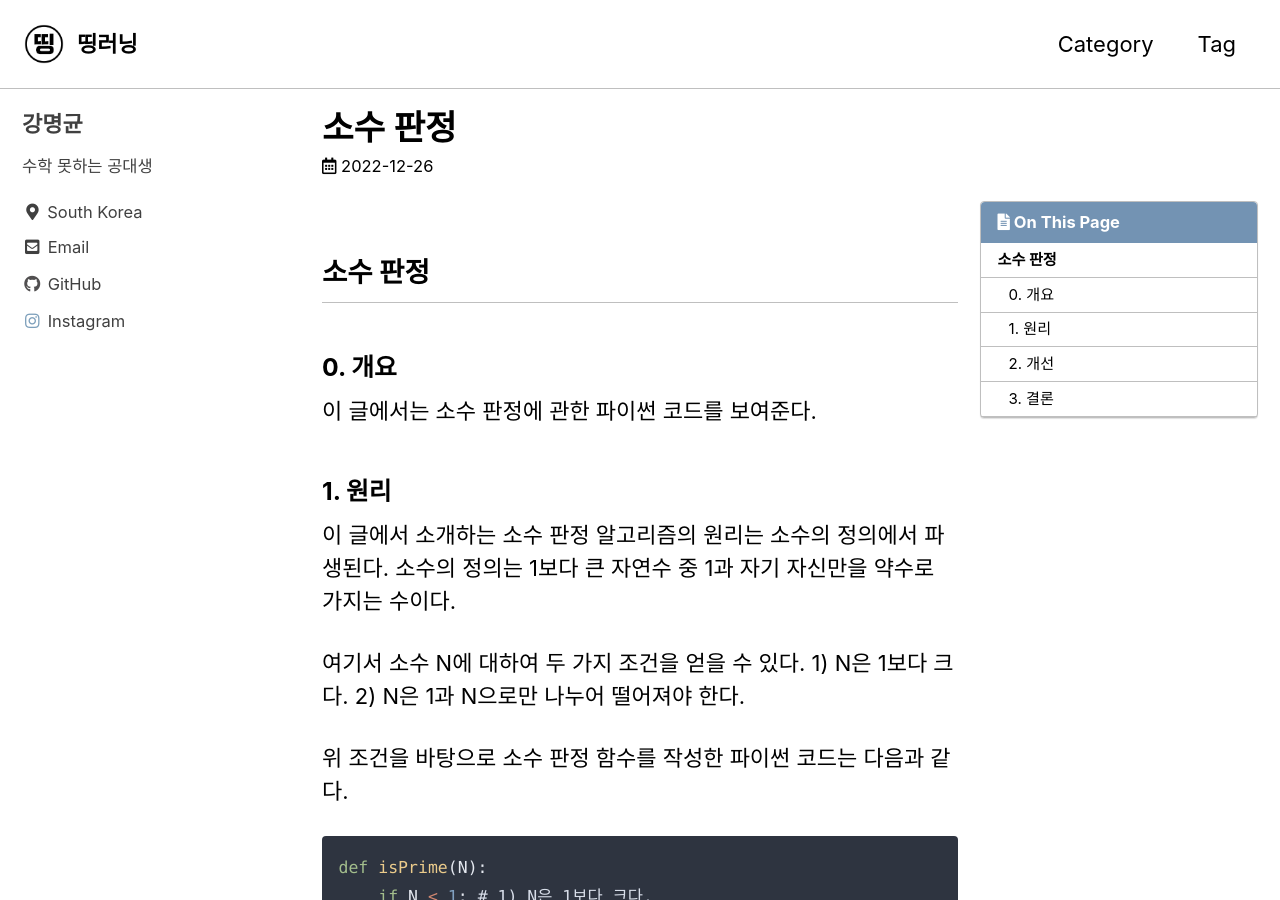
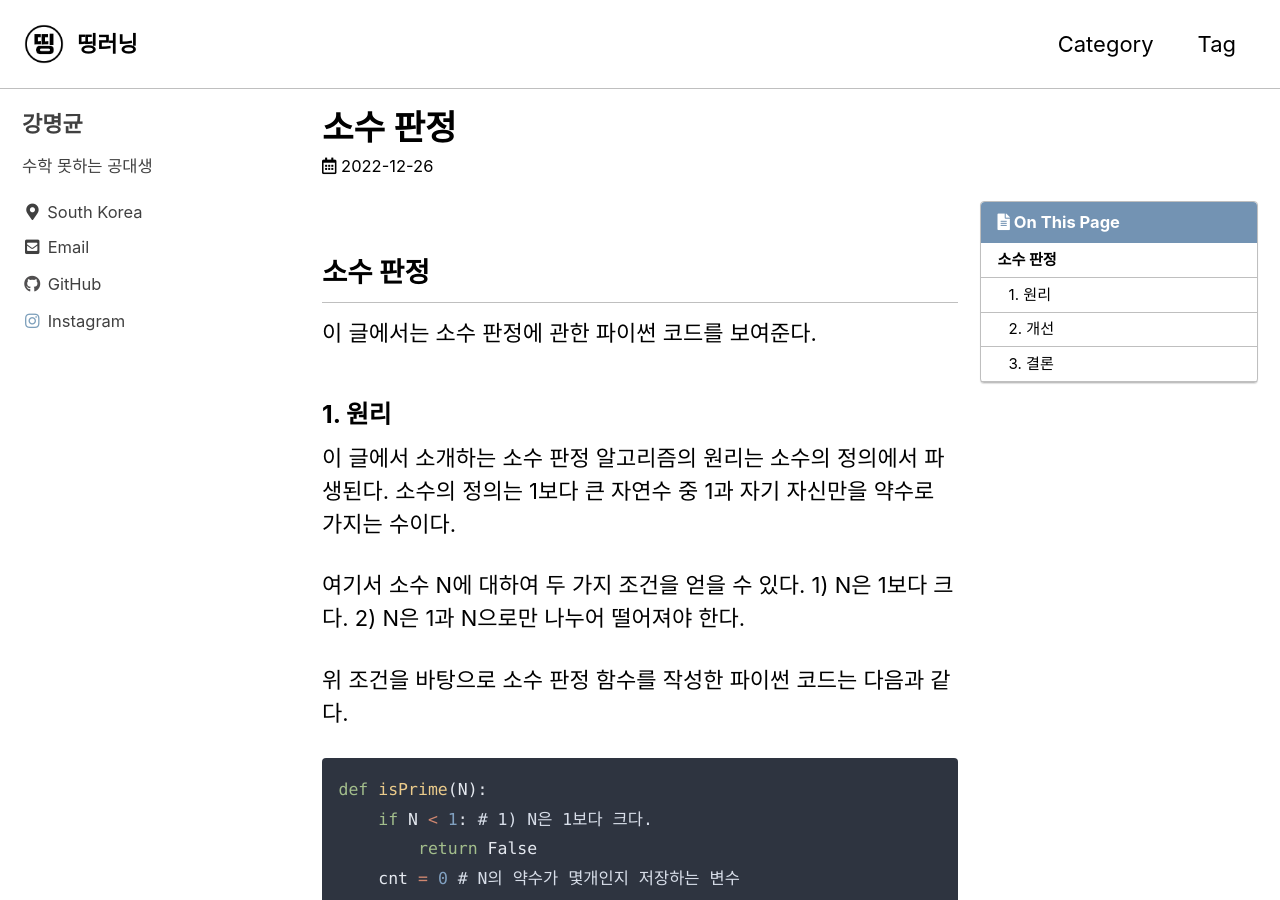
Before and after one commit to artisan229/artisan229.github.io, a Jekyll site: the page built from _posts/2022-12-26-isPrime.md, in a window 1280 px wide and 900 px high. Built offline with Jekyll 4.4.1, drawn with Linux system fonts in a browser that asks for light colours; cached includes are drawn as plain includes; comment, search, counter and statistics services are not loaded.

Commit message:
isPrime 수정

```diff
--- a/_posts/2022-12-26-isPrime.md
+++ b/_posts/2022-12-26-isPrime.md
@@ -6,7 +6,6 @@ tag: [python, algorithm, math]
 toc: true
 ---
 ## 소수 판정
-### 0. 개요
 이 글에서는 소수 판정에 관한 파이썬 코드를 보여준다.
 
 ### 1. 원리
```
